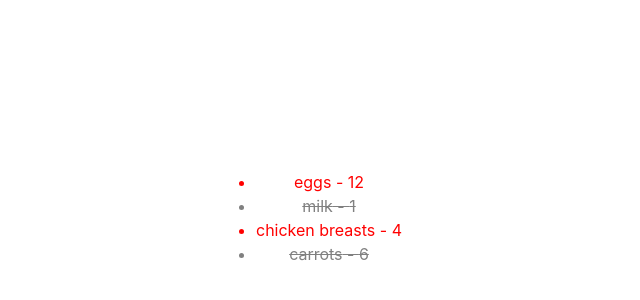
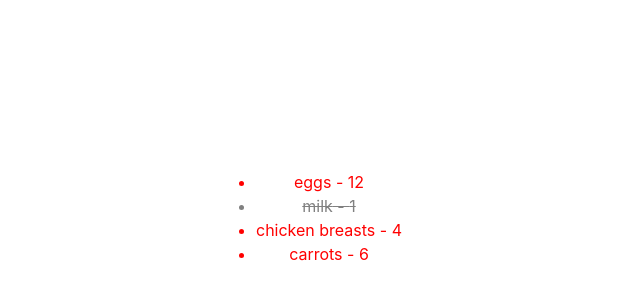
Before and after one commit to LeonLonsdale/colt-react-shoppinglist, a React (Vite) app: page / in a window 1280 px wide. Shown: the part 182-482 px from the top of the page, without its empty margins (331-971 px from the left). Built offline with nearby package versions, Linux system fonts and the light colour scheme.

Commit message:
ShoppingListItem component

```diff
--- a/src/App.jsx
+++ b/src/App.jsx
@@ -5,7 +5,7 @@ const data = [
   {id: 1, item: 'eggs', quantity: 12, completed: false},
   {id: 2, item: 'milk', quantity: 1, completed: true},
   {id: 3, item: 'chicken breasts', quantity: 4, completed: false},
-  {id: 4, item: 'carrots', quantity: 6, completed: true},
+  {id: 4, item: 'carrots', quantity: 6, completed: false},
 ];
 
 function App() {
--- a/src/components/ShoppingList.jsx
+++ b/src/components/ShoppingList.jsx
@@ -1,16 +1,15 @@
+import ShoppingListItem from './ShoppingListItem';
 export default function ShoppingList({items}) {
   return (
     <ul>
       {items.map((item) => (
-        <li
+        <ShoppingListItem
           key={item.id}
-          style={{
-            color: item.completed ? 'grey' : 'red',
-            textDecoration: item.completed ? 'line-through' : 'none',
-          }}
-        >
-          {item.item} - {item.quantity}
-        </li>
+          {...item}
+          // item={item.item}
+          // quantity={item.quantity}
+          // completed={item.completed}
+        />
       ))}
     </ul>
   );
--- /dev/null
+++ b/src/components/ShoppingListItem.jsx
@@ -0,0 +1,11 @@
+export default function ShoppingListItem({item, quantity, completed, id}) {
+  const styles = {
+    color: completed ? 'grey' : 'red',
+    textDecoration: completed ? 'line-through' : 'none',
+  };
+  return (
+    <li key={id} style={styles}>
+      {item} - {quantity}
+    </li>
+  );
+}
```
